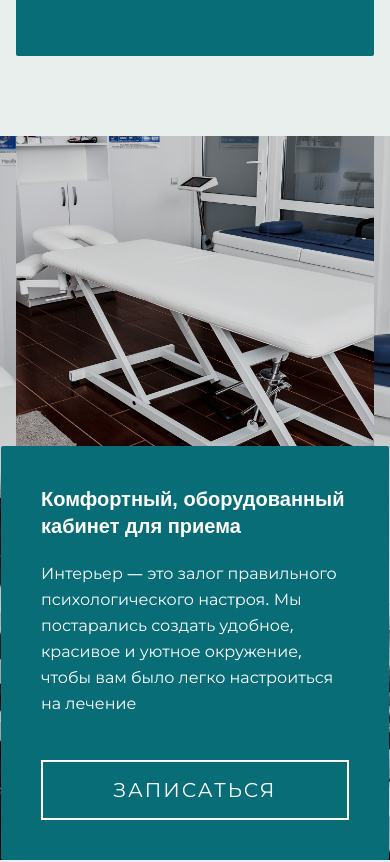
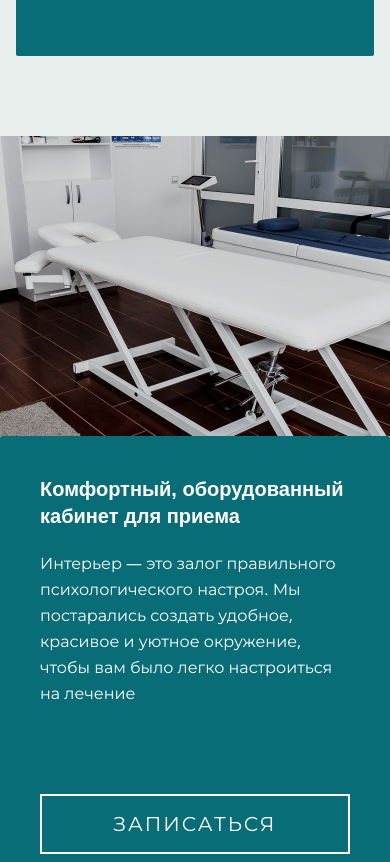
Before and after one commit to Kotinann/maksmed, a Next.js app: page / in a window 390 px wide. Shown: the part 8900-9762 px from the top of the page. Built offline with nearby package versions, Linux system fonts and the light colour scheme.

Commit message:
пофиксил parlor section

```diff
--- a/src/components/parlor/parlor.module.scss
+++ b/src/components/parlor/parlor.module.scss
@@ -1,16 +1,14 @@
 @import 'src/styles/variables';
 
 .parlor{
-  background-image: url("../../assets/img/doctors/parlor.png");
   background-repeat: no-repeat;
   background-position: 50% 50%;
   background-size: cover;
-  height: 600px;
-  padding: 60px 0;
 
-  @media only screen and (max-width: 1023px) {
-    height: 100%;
-    padding: 0;
+  @media only screen and (min-width: 1024px) {
+    background-image: url("../../assets/img/doctors/parlor.png");
+    height: 600px;
+    padding: 60px 0;
   }
 
 }
@@ -24,9 +22,12 @@
   background-repeat: no-repeat;
   background-position: 50% 50%;
   background-size: cover;
+  height: 300px;
+  margin-right: -16px;
+  margin-left: -16px;
 
-  @media only screen and (max-width: 1023px) {
-    height: 310px;
+  @media only screen and (min-width: 1024px) {
+    display: none;
   }
 
 }
@@ -38,8 +39,8 @@
 .row {
   display: flex;
   flex-wrap: wrap;
-  margin-right: -15px;
-  margin-left: -15px;
+  margin-right: -16px;
+  margin-left: -16px;
 
   @media only screen and (max-width: 767px) {
 
@@ -56,14 +57,6 @@
   border-radius: 2px;
   padding: 40px;
   color: #F5F5F5;
-
-  @media only screen and (max-width: 767px) {
-
-  }
-
-  @media only screen and (max-width: 1023px) {
-
-  }
 }
 
 .title {
@@ -88,19 +81,14 @@
 
 .descr {
   width: 100%;
-  max-width: 385px;
   color: $white;
   font-weight: 400;
   font-size: 16px;
   line-height: 26px;
   margin-bottom: 88px;
 
-  @media only screen and (max-width: 767px) {
-    margin-bottom: 44px;
-  }
-
-  @media only screen and (max-width: 1023px) {
-
+  @media only screen and (min-width: 1024px) {
+    max-width: 385px;
   }
 }
 
@@ -113,7 +101,6 @@
   border: 2px solid $white;
   box-sizing: border-box;
   background-color: $green;
-  max-width: 292px;
   box-shadow: none;
   font-weight: 400;
   font-size: 20px;
```
